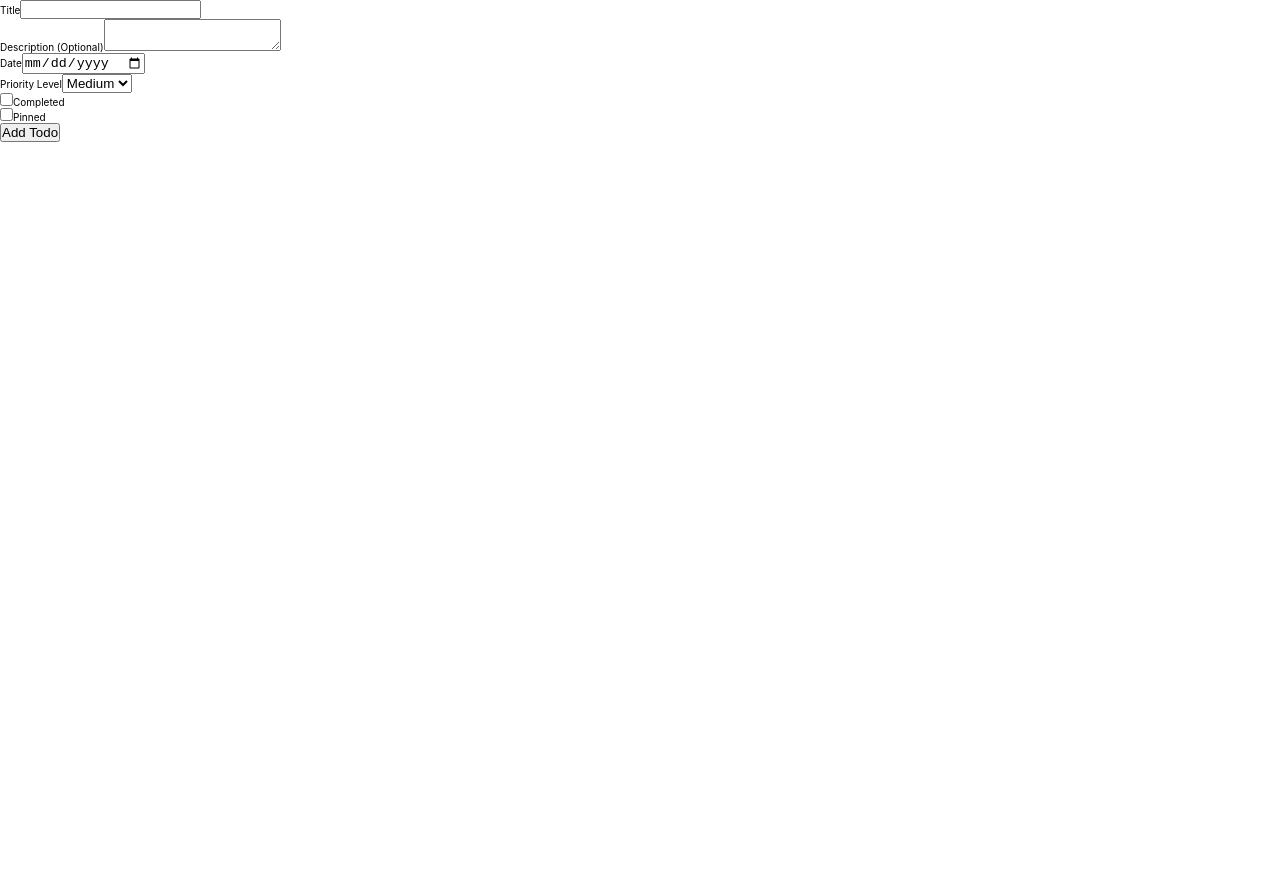
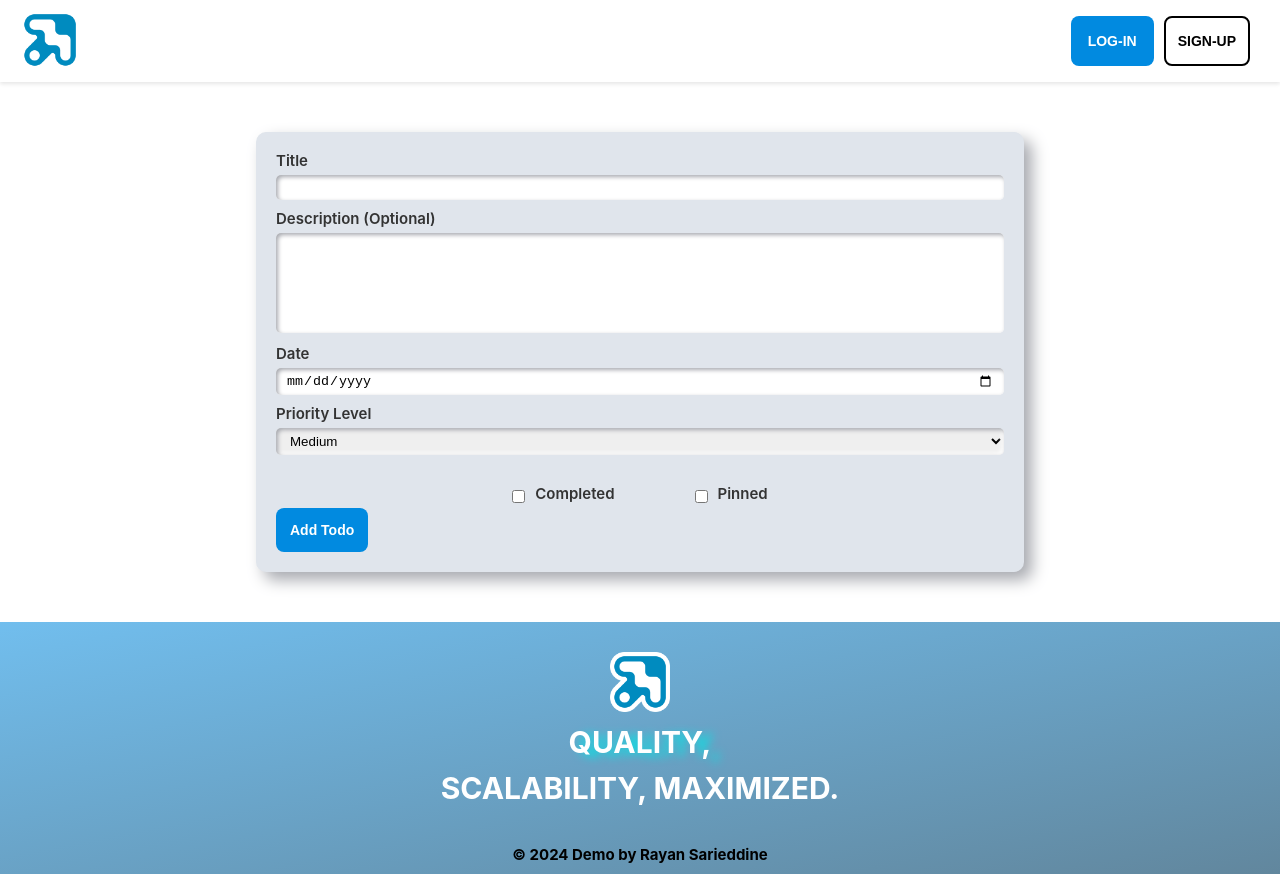
Before and after one commit to Rayan-Sarieddine/full-stack-demo, a React (Create React App) app in the folder frontend/: page /add-todo in a window 1280 px wide. Before the commit the page ends 800 px from the top, so only its background shows below. Built offline with nearby package versions, Linux system fonts and the light colour scheme.

Commit message:
<frontend> implemented add todo styling

```diff
--- a/frontend/src/domain/pages/AddTodo/index.tsx
+++ b/frontend/src/domain/pages/AddTodo/index.tsx
@@ -1,7 +1,8 @@
 import React, { useState } from "react";
+import "./style.css";
+import Footer from "../../components/common/Footer";
+import Nav from "../../components/common/Nav";
 
-// Assuming PriorityLevel is defined elsewhere and imported
-// If not, define it as follows for the purpose of this example
 type PriorityLevel = "TOP" | "MEDIUM" | "LOW";
 
 function AddTodo() {
@@ -14,13 +15,11 @@ function AddTodo() {
 
   const handleSubmit = (e: React.FormEvent<HTMLFormElement>) => {
     e.preventDefault();
-    // Implement the logic to add the todo here
-    console.log({ title, description, date, priorityLevel, completed, pinned });
-    // Reset form fields if necessary
   };
 
   return (
     <div className="add-todo">
+      <Nav />
       <form className="add-todo_main" onSubmit={handleSubmit}>
         <div>
           <label htmlFor="title">Title</label>
@@ -62,28 +61,29 @@ function AddTodo() {
             <option value="LOW">Low</option>
           </select>
         </div>
-        <div>
-          <label>
+        <div className="add-todo_checkboxes">
+          <div className="add-todo_checkbox">
             <input
               type="checkbox"
               checked={completed}
               onChange={(e) => setCompleted(e.target.checked)}
             />
-            Completed
-          </label>
-        </div>
-        <div>
-          <label>
+            <label className="checkbox-label">Completed</label>
+          </div>
+          <div className="add-todo_checkbox">
             <input
               type="checkbox"
               checked={pinned}
               onChange={(e) => setPinned(e.target.checked)}
             />
-            Pinned
-          </label>
+            <label className="checkbox-label">Pinned</label>
+          </div>
         </div>
-        <button type="submit">Add Todo</button>
+        <button type="submit" className="btn">
+          Add Todo
+        </button>
       </form>
+      <Footer />
     </div>
   );
 }
--- a/frontend/src/domain/pages/AddTodo/style.css
+++ b/frontend/src/domain/pages/AddTodo/style.css
@@ -2,4 +2,42 @@
   padding: 2rem;
   background-color: #e0e5ec;
   border-radius: 10px;
+  max-width: 60%;
+  margin: 5rem auto;
+  box-shadow: 8px 8px 16px #a7a9af, -8px -8px 16px #ffffff;
 }
+.add-todo input[type="text"],
+.add-todo input[type="date"],
+.add-todo textarea,
+.add-todo select {
+  border: none;
+  padding: 0.5rem 1rem;
+  border-radius: 5px;
+  box-shadow: inset 2px 2px 4px #a7a9af, inset -2px -2px 4px #ffffff;
+  resize: none;
+  width: 100%;
+  margin-bottom: 1rem;
+}
+.add-todo label {
+  display: block;
+  margin-bottom: 0.5rem;
+  color: #333;
+  font-weight: 600;
+  font-size: 1.5rem;
+}
+.add-todo textarea {
+  height: 10rem;
+}
+.add-todo_checkboxes {
+  display: flex;
+  align-items: center;
+  justify-content: center;
+  gap: 8rem;
+}
+.add-todo_checkbox {
+  display: flex;
+  align-items: center;
+  gap: 1rem;
+  font-size: 1.5rem;
+  margin-top: 2rem;
+}
```
